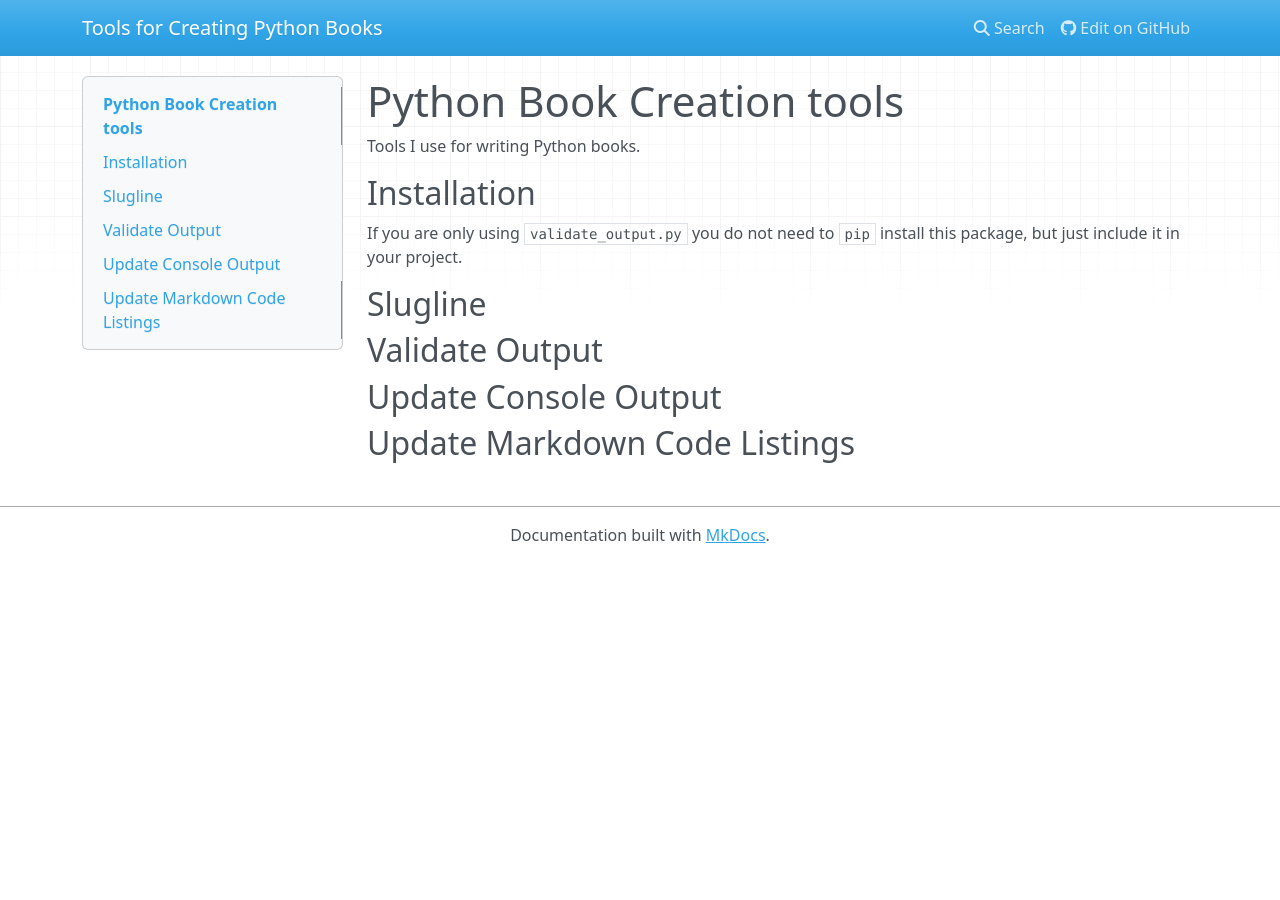
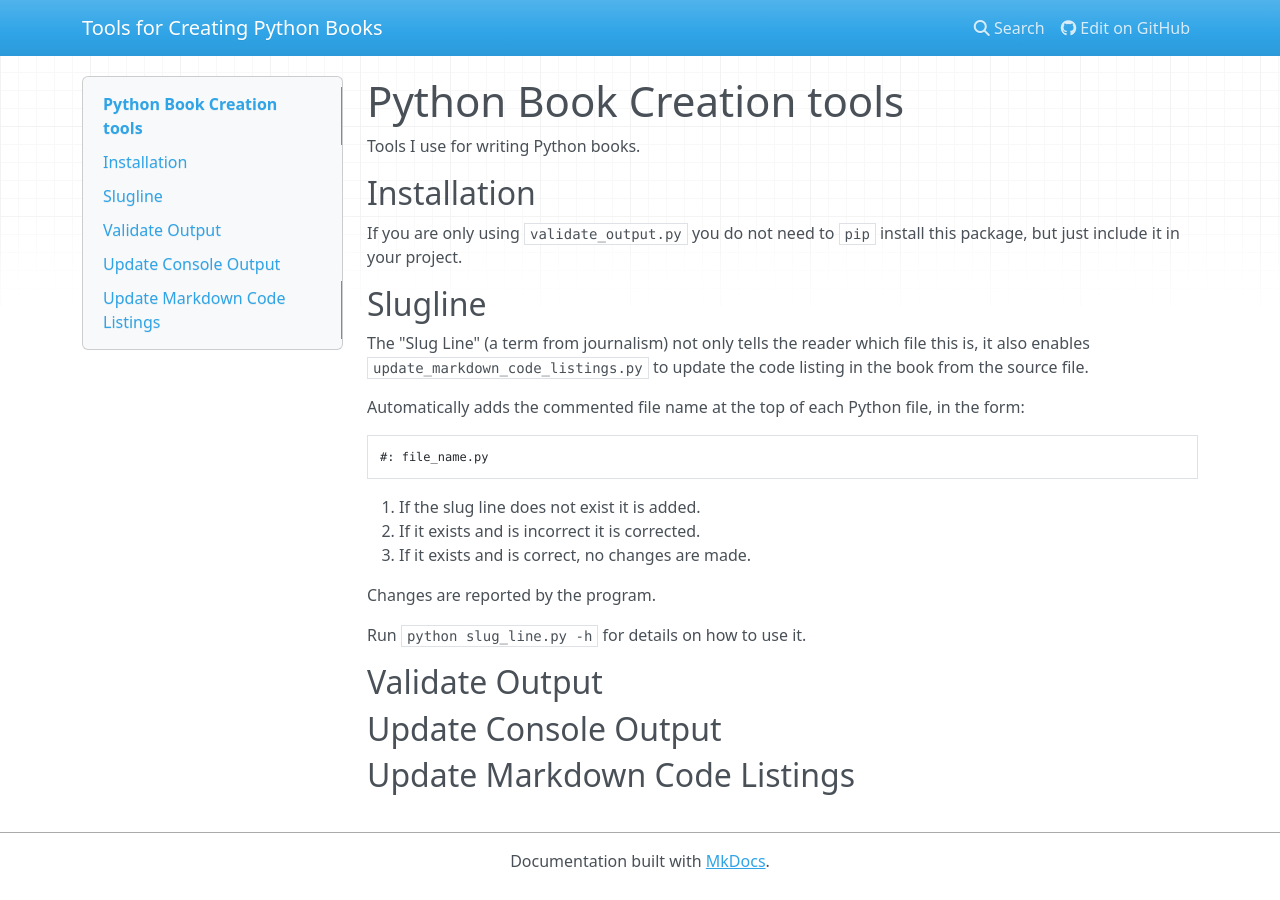
Before and after one commit to BruceEckel/pybooktools, an MkDocs documentation site: the page built from documentation/index.md, in a window 1280 px wide. Built offline with MkDocs 1.6.1, drawn with Linux system fonts in a browser that asks for light colours; nearby versions of some CDN libraries.

Commit message:
update docs

````diff
--- a/documentation/index.md
+++ b/documentation/index.md
@@ -9,6 +9,23 @@ to `pip` install this package, but just include it in your project.
 
 ## Slugline
 
+The "Slug Line" (a term from journalism) not only tells the reader which file
+this is, it also enables `update_markdown_code_listings.py` to update the
+code listing in the book from the source file.
+
+Automatically adds the commented file name at the top of each Python file,
+in the form:
+```text
+#: file_name.py
+```
+1. If the slug line does not exist it is added.
+2. If it exists and is incorrect it is corrected.
+3. If it exists and is correct, no changes are made.
+
+Changes are reported by the program.
+
+Run `python slug_line.py -h` for details on how to use it.
+
 ## Validate Output
 
 ## Update Console Output
````
Also changed, not shown: docs/index.html (+15 -1 lines), docs/search/search_index.json (+1 -1 lines), 1 other file.
